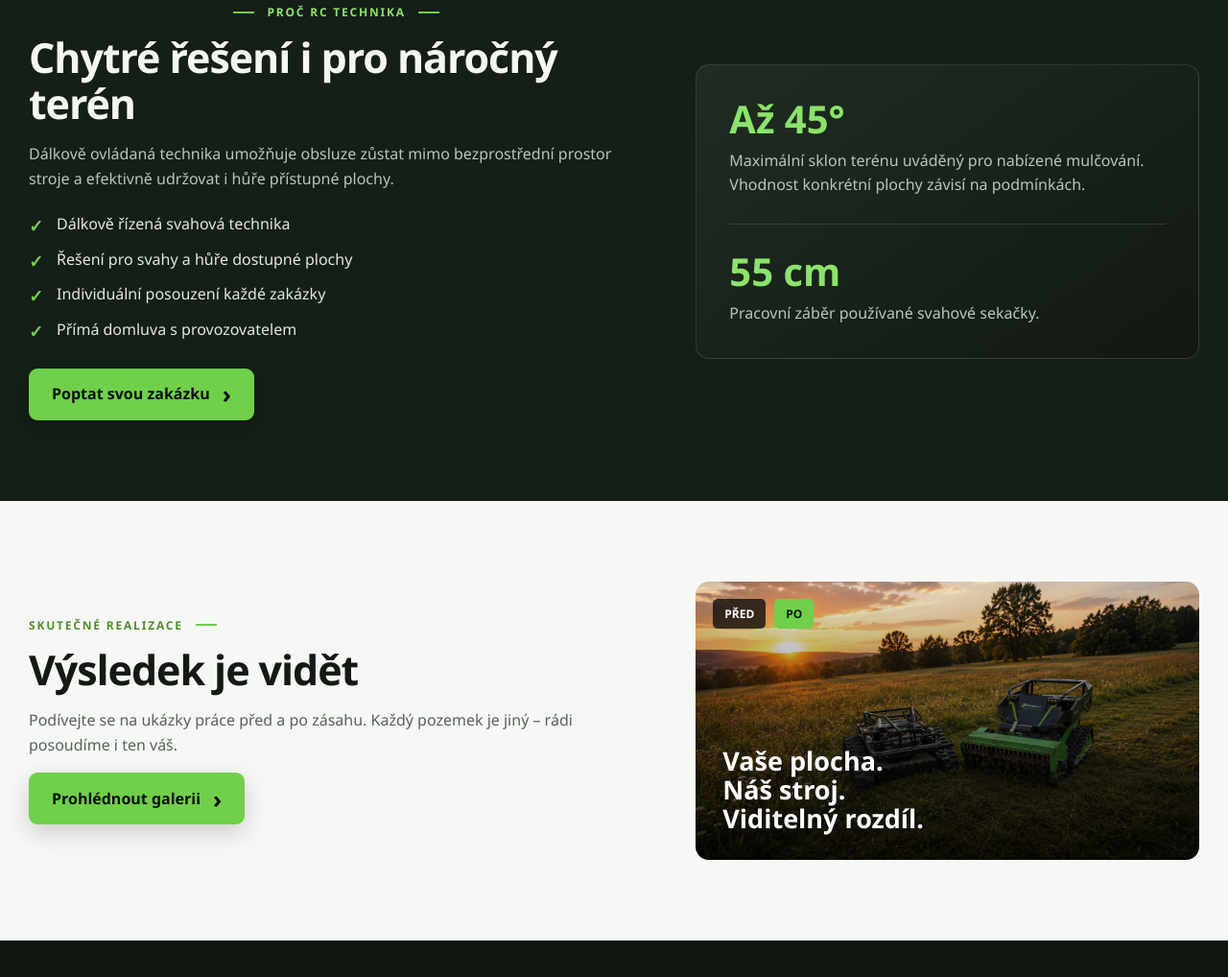
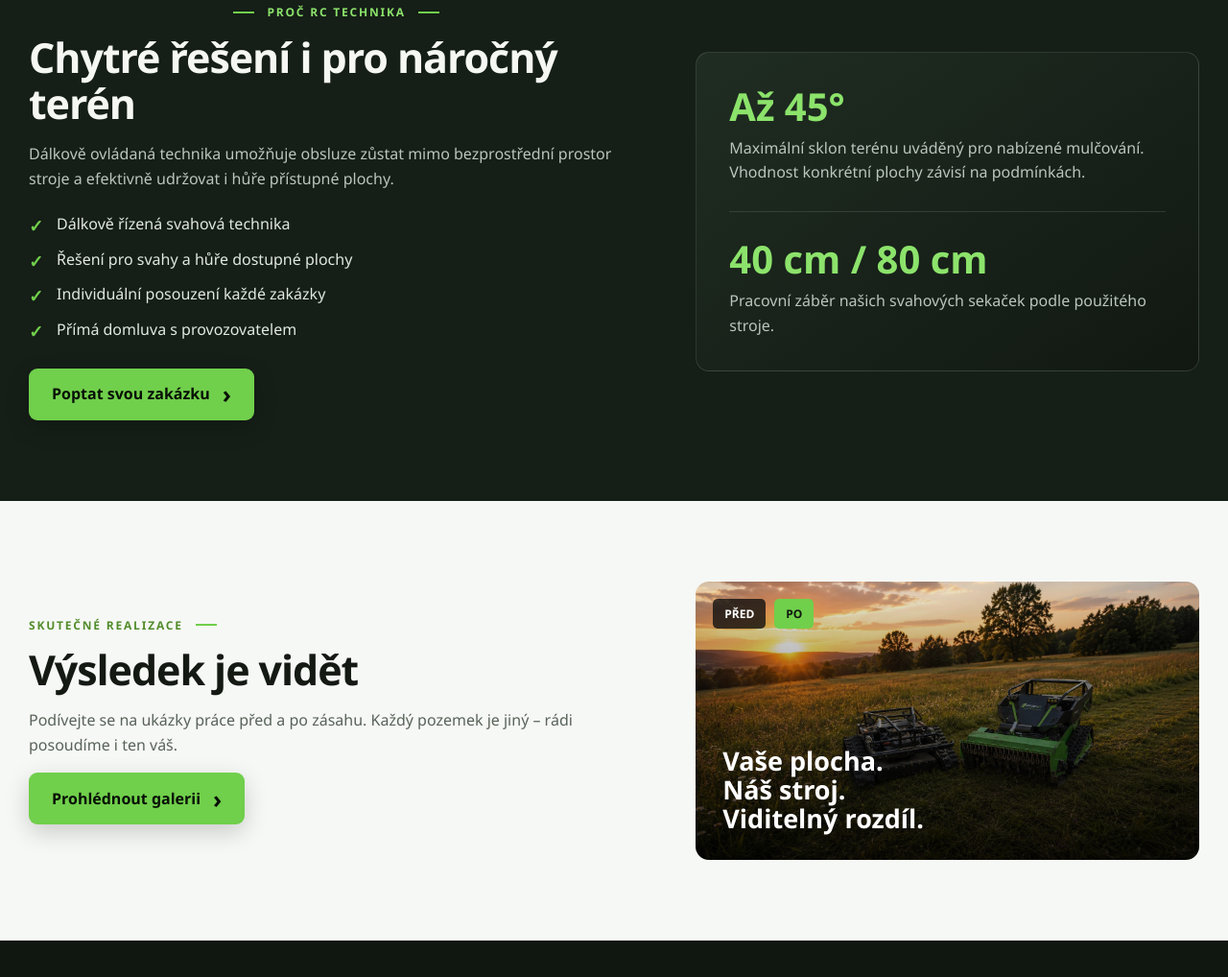
Before and after one commit to sekanimikeska/rc-mulcovani.cz, a plain HTML site: page index.html in a window 1280 px wide. Shown: the part 1586-2604 px from the top of the page at 96% size. Drawn offline with Linux system fonts and the light colour scheme.

Commit message:
Oprava pracovního záběru svahových sekaček

```diff
--- a/index.html
+++ b/index.html
@@ -107,7 +107,7 @@
     <ul class="check-list"><li>Dálkově řízená svahová technika</li><li>Řešení pro svahy a hůře dostupné plochy</li><li>Individuální posouzení každé zakázky</li><li>Přímá domluva s provozovatelem</li></ul>
     <a href="poptavka.html" class="btn-primary">Poptat svou zakázku <span class="arrow">›</span></a>
   </div>
-  <div class="spec-panel"><div><strong>Až 45°</strong><span>Maximální sklon terénu uváděný pro nabízené mulčování. Vhodnost konkrétní plochy závisí na podmínkách.</span></div><div class="spec-divider"></div><div><strong>55 cm</strong><span>Pracovní záběr používané svahové sekačky.</span></div></div>
+  <div class="spec-panel"><div><strong>Až 45°</strong><span>Maximální sklon terénu uváděný pro nabízené mulčování. Vhodnost konkrétní plochy závisí na podmínkách.</span></div><div class="spec-divider"></div><div><strong>40 cm / 80 cm</strong><span>Pracovní záběr našich svahových sekaček podle použitého stroje.</span></div></div>
 </div></section>
 <section class="section gallery-teaser"><div class="section-inner split">
   <div class="split-copy"><div class="section-kicker">Skutečné realizace</div><h2>Výsledek je vidět</h2><p>Podívejte se na ukázky práce před a po zásahu. Každý pozemek je jiný – rádi posoudíme i ten váš.</p><a href="galerie.html" class="btn-primary">Prohlédnout galerii <span class="arrow">›</span></a></div>
```
